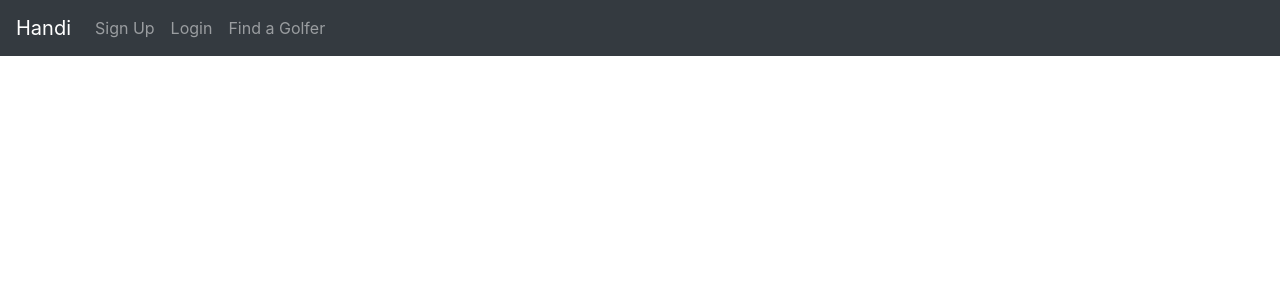
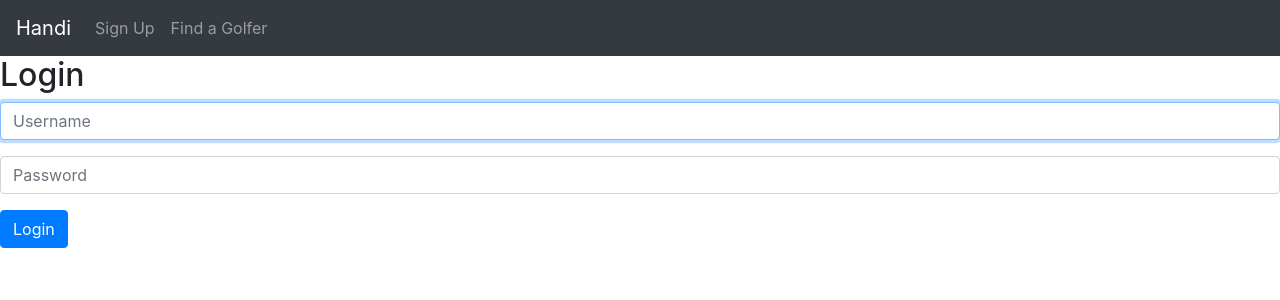
Before and after one commit to spoolD/Handicap-Calculator, a Django app: page / in a window 1280 px wide. Shown: the top 300 px of the page. Run offline with Django 4.2, Linux system fonts and the light colour scheme; some libraries are stand-ins or nearby versions.

Commit message:
Initialize index page for display of user handicap/scores

```diff
--- a/calculator/templates/index.html
+++ b/calculator/templates/index.html
@@ -3,7 +3,32 @@
 
 {% block body %}
 {% if user.is_authenticated %}
-    <p>Basic handicap information</p>
+    <div>{{user}} : {{user.handicap}}</div>
+    {% for score in scores %}
+       <div>
+        {{score.differential}}
+        {{score.course}}
+       </div>
+    {% endfor %}
     <button><a href="/add">Add Score</a></button>
+{% else %}
+    <h2>Login</h2>
+
+    {% if message %}
+        <div class="'alert alert-danger">{{message}}</div>
+    {% endif %}
+
+    <form action="{% url 'login' %}" method="post">
+        {% csrf_token %}
+        <div class="form-group">
+            <input autofocus class="form-control" type="text" name="username" placeholder="Username">
+        </div>
+        <div class="form-group">
+            <input class="form-control" type="password" name="password" placeholder="Password">
+        </div>
+        <input class="btn btn-primary" type="submit" value="Login">
+    </form>
+
+
 {% endif %}
 {% endblock %}
--- a/calculator/templates/layout.html
+++ b/calculator/templates/layout.html
@@ -28,9 +28,6 @@
                 <li class="nav-item">
                   <a class="nav-link" href="{% url 'register' %}">Sign Up</a>
                 </li>
-                <li class="nav-item">
-                  <a class="nav-link" href="{% url 'login' %}">Login</a>
-                </li>
                 {% endif %}
 
                 <li class="nav-item">
--- a/calculator/views.py
+++ b/calculator/views.py
@@ -20,8 +20,18 @@ class InputScoreForm(forms.Form):
     slope = forms.IntegerField(label='Slope')
 
 def index(request):
-    # return HttpResponse("Handicap Calculator in Progress")
-    return render(request, 'index.html')
+    if request.user.is_authenticated:
+        #get user
+        user = User.objects.get(username = request.user)
+
+        #get 20 most recent rounds and information
+        scores = Score.objects.filter(golfer=user, holes='18').order_by('-date')
+
+        return render(request, 'index.html', {"scores": scores})
+    else:
+        return render(request, 'index.html')
+
+
 
 def login_view(request):
     if request.method == 'POST':
@@ -33,10 +43,10 @@ def login_view(request):
             login(request, user)
             return HttpResponseRedirect(reverse('index'))
         else:
-            return render(request, 'login.html', {"message": 'Invalid login credentials'})
+            return render(request, 'index.html', {"message": 'Invalid login credentials'})
 
     else:
-        return render(request, 'login.html')
+        return render(request, 'index.html')
 
 
 def logout_view(request):
```
Also changed, not shown: calculator/templates/login.html (deleted, +0 -23 lines), db.sqlite3.
